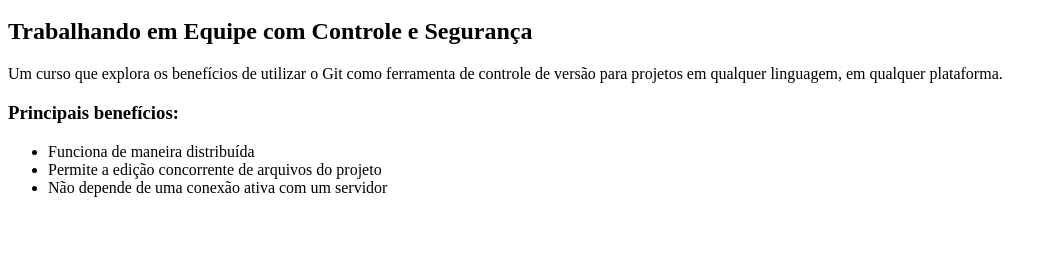
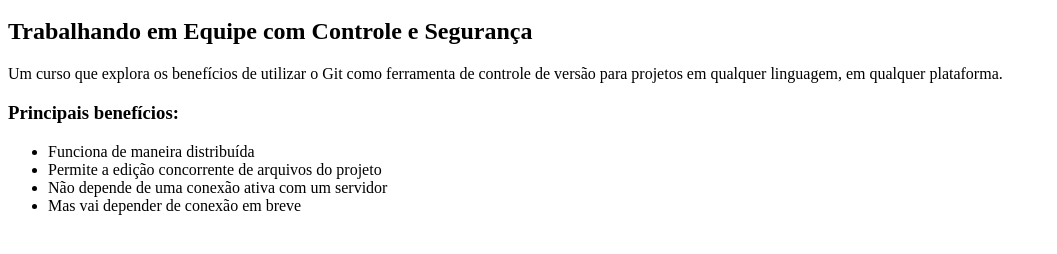
Before and after one commit to NeyNasc/curso-git, a plain HTML site: page index.html in a window 1280 px wide. Shown: the part 48-302 px from the top of the page, without its empty margins (0-1057 px from the left). Drawn offline with Linux system fonts and the light colour scheme.

Commit message:
Adicionado um paragrado de texto

```diff
--- a/index.html
+++ b/index.html
@@ -12,6 +12,7 @@
             <li>Funciona de maneira distribuída</li>
             <li>Permite a edição concorrente de arquivos do projeto</li>
             <li>Não depende de uma conexão ativa com um servidor</li>
+            <li>Mas vai depender de conexão em breve</li>
         </ul>
     </body>
 </html>
```
